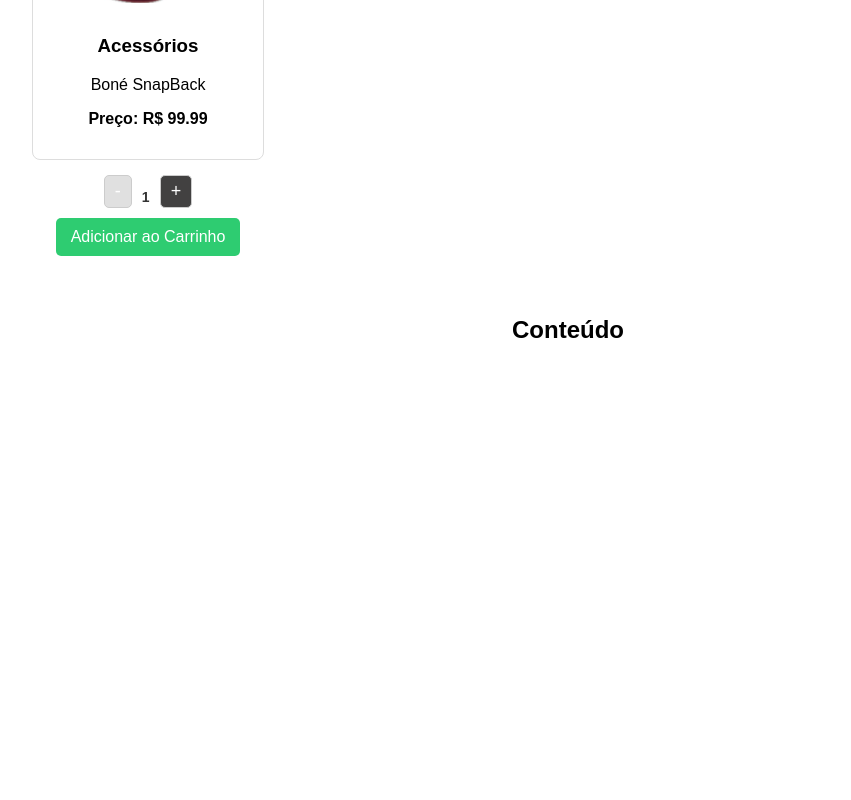
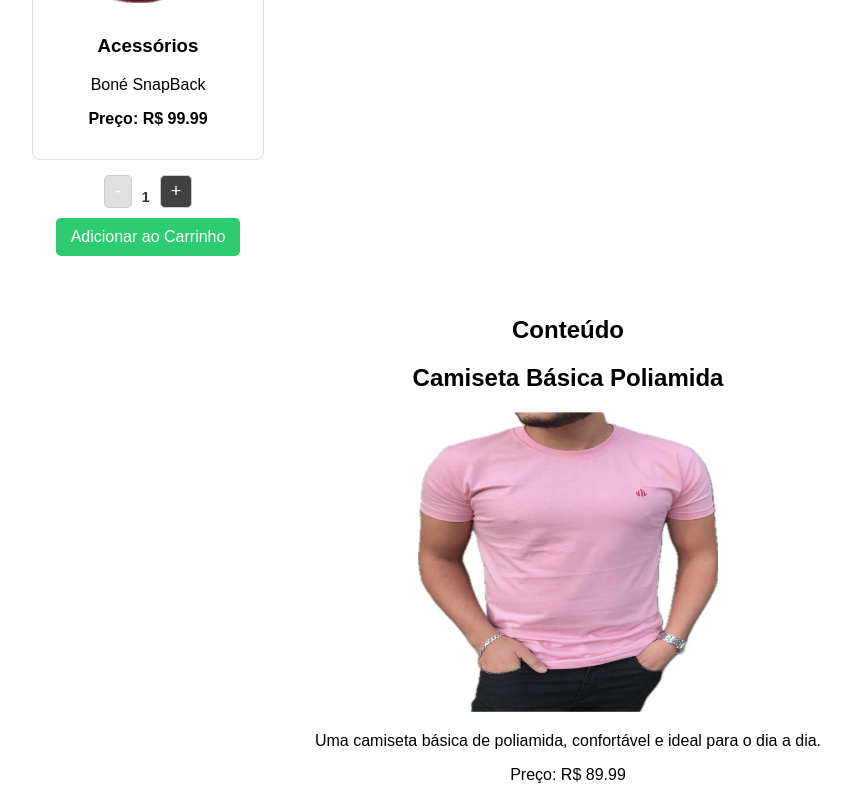
Before and after one commit to Lucascdl/React-my-app, a React (Create React App) app: page / in a window 1280 px wide. Shown: the part 977-1777 px from the top of the page, without its empty margins (72-923 px from the left). Before the commit the page ends 1341 px from the top, so only its background shows below. Built offline with nearby package versions, Linux system fonts and the light colour scheme.

Commit message:
Detalhe do Produto

```diff
--- a/src/App.js
+++ b/src/App.js
@@ -1,16 +1,19 @@
 import './App.css';
 import NavBar from './Components/NavBar';
 import ItemListContainer from './Components/ItemListContainer';
-
+import ItemDetailContainer from './Components/ItemDetailContainer';
 
 function App() {
   return (
     <div className="App">
       <NavBar />
 
-      <ItemListContainer greeting=" Meu ItemListContainer " />
+      <ItemListContainer greeting="Magtil Store" />
 
       <h2>Conteúdo</h2>
+
+      {}
+      <ItemDetailContainer />
     </div>
   );
 }
--- /dev/null
+++ b/src/Components/ItemDetail.jsx
@@ -0,0 +1,14 @@
+import React from 'react';
+
+function ItemDetail({ item }) {
+  return (
+    <div>
+      <h2>{item.title}</h2>
+      <img src={item.pictureUrl} alt={item.title} style={{ width: '300px', height: '300px' }} />
+      <p>{item.description}</p>
+      <p>Preço: R$ {item.price.toFixed(2)}</p>
+    </div>
+  );
+}
+
+export default ItemDetail;
--- /dev/null
+++ b/src/Components/ItemDetailContainer.jsx
@@ -0,0 +1,32 @@
+import React, { useState, useEffect } from 'react';
+import ItemDetail from './ItemDetail';
+
+const getItem = () => {
+  const mockItem = {
+    id: 1,
+    title: "Camiseta Básica Poliamida",
+    description: "Uma camiseta básica de poliamida, confortável e ideal para o dia a dia.",
+    price: 89.99,
+    pictureUrl: "/assets/camiseta-rosa.jpg",
+  };
+
+  return new Promise((resolve) => {
+    setTimeout(() => resolve(mockItem), 2000);
+  });
+};
+
+function ItemDetailContainer() {
+  const [item, setItem] = useState(null);
+
+  useEffect(() => {
+    getItem().then((data) => setItem(data));
+  }, []);
+
+  return (
+    <div>
+      {item ? <ItemDetail item={item} /> : <p>Carregando...</p>}
+    </div>
+  );
+}
+
+export default ItemDetailContainer;
```
